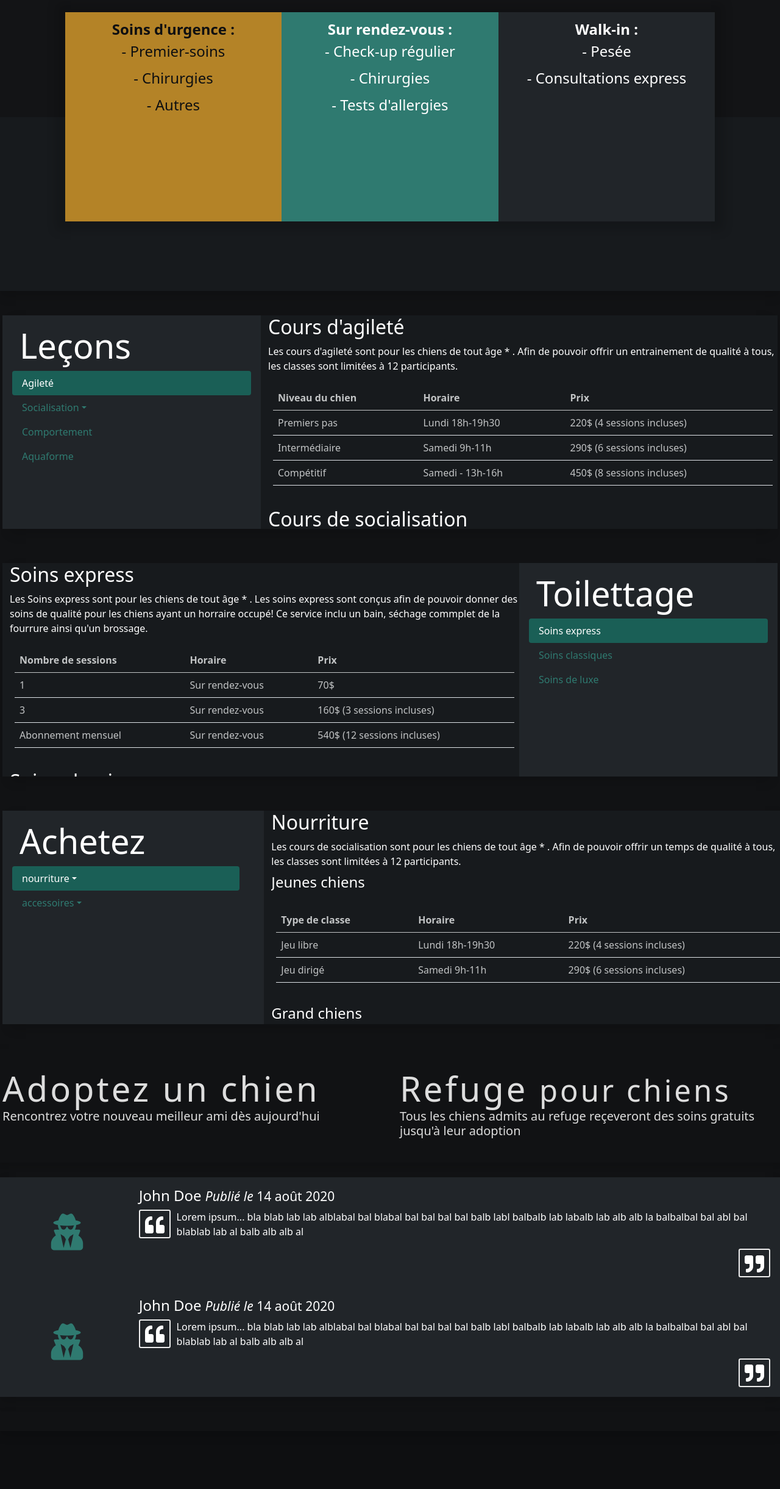
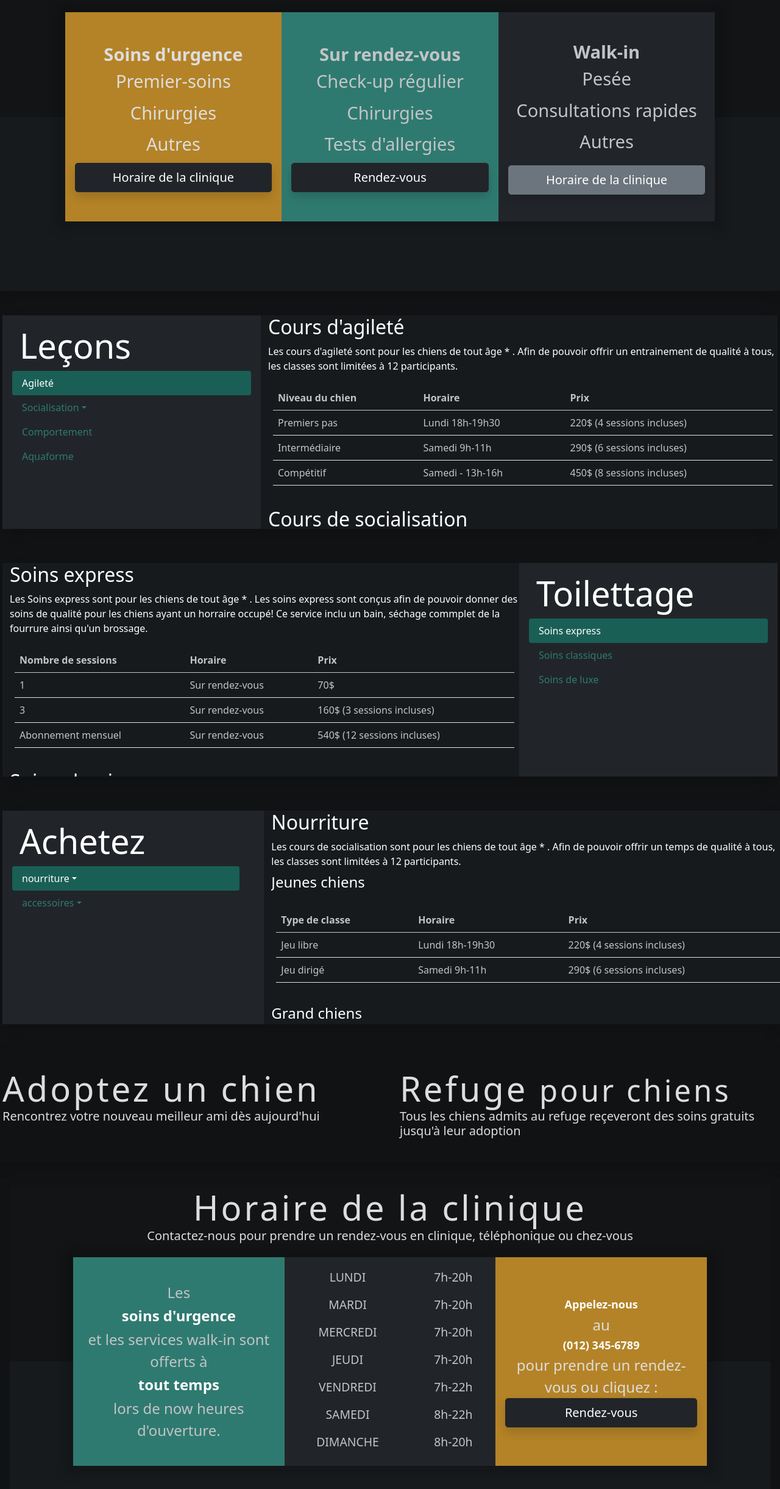
Before and after one commit to 4nn3-50ph13/SEG-3525-Clinique-2, a plain HTML site: page index.html in a window 1280 px wide. Shown: the part 341-2782 px from the top of the page at 61% size. Before the commit the page ends 2711 px from the top, so only its background shows below. Drawn offline with nearby package versions, Linux system fonts and the light colour scheme.

Commit message:
cutecute

```diff
--- a/index.html
+++ b/index.html
@@ -23,7 +23,7 @@
                 <div class="col-sm-12 col-md-4 d-flex justify-content-center"><i class="fa fa-phone" style="font-size:20px;color:var(--accent-color2)"></i> (012) 345-6789</div>
                 <div class="col-sm-12 col-md-4 d-flex justify-content-center"><i class="far fa-envelope-open" style="font-size:20px;color:var(--accent-color2)"></i> elliot@goodBoy.com</div>
             </div>
-            <div class="soins-vet  shadow mb-4">
+            <div class="soins-vet small-disp shadow mb-4">
               <div class="item1"><h1 class="display-4">Soins Vétérinaires</h1><h5>Contactez-nous pour prendre un rendez-vous en clinique, téléphonique ou chez-vous</h5></div>
               <div class="item2"></div>
               <div class="item3"></div>
@@ -31,22 +31,29 @@
               <div class="item6"></div>
               <div class="item7"></div>
               <div class="item4 row soc">
-                <div class="item4-1 col-sm-12 col-md-4">
-                  <dt>Soins d'urgence :</dt>
-                  <dd>- Premier-soins</dd>
-                  <dd>- Chirurgies</dd>
-                  <dd>- Autres</dd>
+                <div class="item4-1 col-sm-12 col-md-4 p-3">
+                  <dt>Soins d'urgence</dt>
+                  <dd>Premier-soins</dd>
+                  <dd>Chirurgies</dd>
+                  <dd>Autres</dd>
+                  <a type="button" class="btn btn-dark btn-lg shadow" href="#horaire">Horaire de la clinique</a>
                 </div>
-                <div class="item4-2 col-sm-12 col-md-4">
-                  <dt>Sur rendez-vous :</dt>
-                  <dd>- Check-up régulier</dd>
-                  <dd>- Chirurgies</dd>
-                  <dd>- Tests d'allergies</dd>
+                <div class="item4-2 col-sm-12 col-md-4 p-3">
+                  <dt>Sur rendez-vous</dt>
+                  <dd>Check-up régulier</dd>
+                  <dd>Chirurgies</dd>
+                  <dd>Tests d'allergies</dd>
+                  <button type="button" class="btn btn-dark btn-lg shadow" data-bs-toggle="modal" data-bs-target="#exampleModal">
+                    Rendez-vous
+                  </button>
                 </div>
-                <div class="item4-3 col-sm-12 col-md-4">
-                  <dt>Walk-in :</dt>
-                  <dd>- Pesée</dd>
-                  <dd>- Consultations express</dd>
+                <div class="item4-3 col-sm-12 col-md-4 p-3">
+                  <dt>Walk-in</dt>
+                  <dd>Pesée</dd>
+                  <dd>Consultations rapides</dd>
+                  <dd>Autres</dd>
+                  <dd> </dd>
+                  <a type="button" class="btn btn-secondary btn-lg shadow" href="#horaire">Horaire de la clinique</a>
                 </div>
               </div>
             </div>
@@ -507,6 +514,60 @@
                     <h5>Tous les chiens admits au refuge reçeveront des soins gratuits jusqu'à leur adoption</h5>
                 </div>
             </div>
+            <div class="horaire p-3 shadow mb-4" id="horaire">
+
+              <div class="item1"><h1 class="display-4">Horaire de la clinique</h1><h5>Contactez-nous pour prendre un rendez-vous en clinique, téléphonique ou chez-vous</h5></div>
+              <div class="item2"></div>
+              <div class="item3"></div>
+              <div class="item5"></div>
+              <div class="item6"></div>
+              <div class="item7"></div>
+              <div class="item4 row soc">
+                <div class="item4-2 p-3 col-sm-12 col-md-4 small-disp">
+                  Les <span class="badge badge-dark">soins d'urgence</span> et les services walk-in sont offerts à <span class="badge badge-dark">tout temps</span> lors de now heures d'ouverture.
+                </div>
+                <div class="item4-3 col-sm-12 col-md-4">
+                  <table class="table table-borderless small-disp">
+                    <tbody>
+                      <tr>
+                        <td>LUNDI</td>
+                        <td>7h-20h</td>
+                      </tr>
+                      <tr>
+                        <td>MARDI</td>
+                        <td>7h-20h</td>
+                      </tr>
+                      <tr>
+                        <td>MERCREDI</td>
+                        <td>7h-20h</td>
+                      </tr>
+                      <tr>
+                        <td>JEUDI</td>
+                        <td>7h-20h</td>
+                      </tr>
+                      <tr>
+                        <td>VENDREDI</td>
+                        <td>7h-22h</td>
+                      </tr>
+                      <tr>
+                        <td>SAMEDI</td>
+                        <td>8h-22h</td>
+                      </tr>
+                      <tr>
+                        <td>DIMANCHE</td>
+                        <td>8h-20h</td>
+                      </tr>
+                    </tbody>
+                  </table>
+                </div>
+                <div class="item4-1 p-3 col-sm-12 col-md-4 small-disp">
+                  <span class="badge badge-dark">Appelez-nous</span> au <span class="badge badge-dark">(012) 345-6789</span>pour prendre un rendez-vous ou cliquez :
+                  <button type="button" class="btn btn-dark btn-lg shadow" data-bs-toggle="modal" data-bs-target="#exampleModal">
+                    Rendez-vous
+                  </button>
+                </div>
+              </div>
+            </div>
             <div class="reviews shadow mb-4">
                 <div class="media row p-3 bg-dark">
                     <i class="fa fa-user-secret col-sm-12 col-md-2 d-flex justify-content-center align-items-center" style="font-size:60px;color:var(--accent-color2)"></i>
@@ -527,9 +588,6 @@
                 </div>
               </div>
             </div>
-            <div class="horaire p-3 shadow mb-4">
-
-            </div>
         </div>
 
 
@@ -543,4 +601,24 @@
         });
     </script>
     </body>
+
+
+    <!-- Modal -->
+    <div class="modal fade modal-fullscreen-sm-down" id="exampleModal" tabindex="-1" aria-labelledby="exampleModalLabel" aria-hidden="true">
+      <div class="modal-dialog">
+        <div class="modal-content bg-dark">
+          <div class="modal-header">
+            <h1 class="display-4">Rendez-vous</h1>
+            <button type="button" class="btn-close" data-bs-dismiss="modal" aria-label="Close"></button>
+          </div>
+          <div class="modal-body">
+            ...
+          </div>
+          <div class="modal-footer">
+            <button type="button" class="btn btn-secondary" data-bs-dismiss="modal">Close</button>
+            <button type="button" class="btn btn-primary">Envoyer</button>
+          </div>
+        </div>
+      </div>
+    </div>
 </html>
--- a/styles.css
+++ b/styles.css
@@ -129,6 +129,15 @@ h1 {
     padding-right: 0px!important;
 }
 
+.horaire {
+    display: grid;
+    grid-template-columns: 1fr 10fr 1fr;
+    grid-template-rows: 2fr 3fr 3fr 2fr;;
+}
+.horaire > div {
+  text-align: center;
+}
+
 .soins-vet {
     display: grid;
     grid-template-columns: 1fr 10fr 1fr;
@@ -159,20 +168,28 @@ h1 {
     box-shadow: 0px 0px 15px 15px rgba(0, 0, 0, 0.15)
 }
 .item4 > div {
+    display: flex;
+    flex-direction: column;
+    text-align: center;
+    justify-content: center;
     padding-top: 10px;
     font-size: 1.5em;
 }
 .item4-1{
     background-color: var(--accent-color3);
-    color: var(--background-color);
+    color: var(--text-color2);
+    font-weight: 400!important;
 }
 .item4-2{
     background-color: var(--accent-color2);
-    color: var(text-color1);
+    color: var(--text-color1);
+}
+.item4-2 .badge {
+    font-size: 1em;
 }
 .item4-3{
     background-color: var(--bs-dark);
-    color: var(text-color1);
+    color: var(--text-color1);
 }
 .item5 {
     grid-area: 3 / 1 / 4 / 2;
@@ -188,3 +205,8 @@ h1 {
      grid-area: 4 / span 3 / 4 / 4;
      background-color: var(--background-color-light);
  }
+
+.small-disp {
+    font-size: calc((1.475rem + 2.7vw)/3);
+    font-weight: 300;
+}
```
